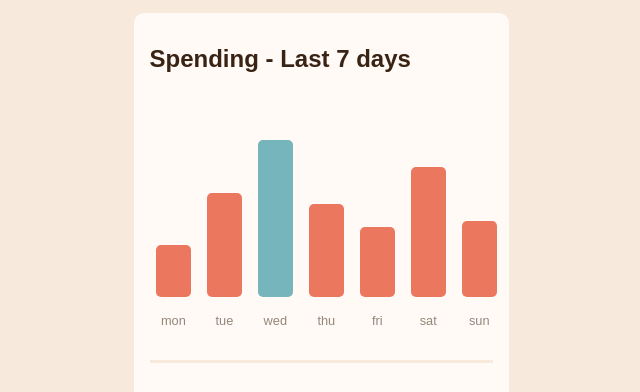
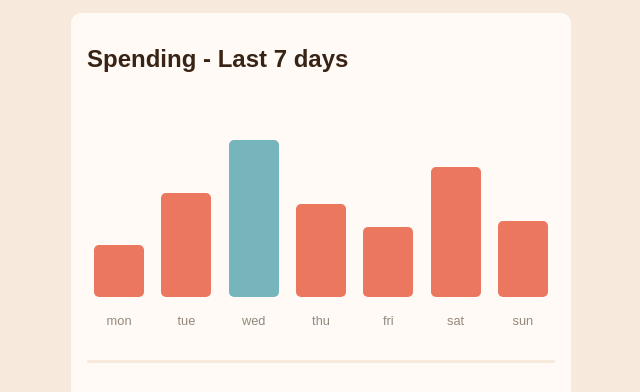
Before and after one commit to dabinderudhan/Expenses-Chart, a website: page index.html in a window 1280 px wide. Shown: the part 179-571 px from the top of the page, without its empty margins (319-959 px from the left). Drawn offline with Linux system fonts and the light colour scheme.

Commit message:
responsive changes

```diff
--- a/src/sass/base/_base.scss
+++ b/src/sass/base/_base.scss
@@ -23,3 +23,9 @@ body {
   width: 100%;
   gap: 1rem;
 }
+
+@media screen and (min-width: 500px) {
+  .container {
+    max-width: 500px;
+  }
+}
--- a/src/sass/pages/_home.scss
+++ b/src/sass/pages/_home.scss
@@ -87,3 +87,9 @@
     }
   }
 }
+
+@media screen and (min-width: 500px) {
+  .spending-graph--week__bar {
+    width: 50px;
+  }
+}
```
Also changed, not shown: dist/css/main.css.
